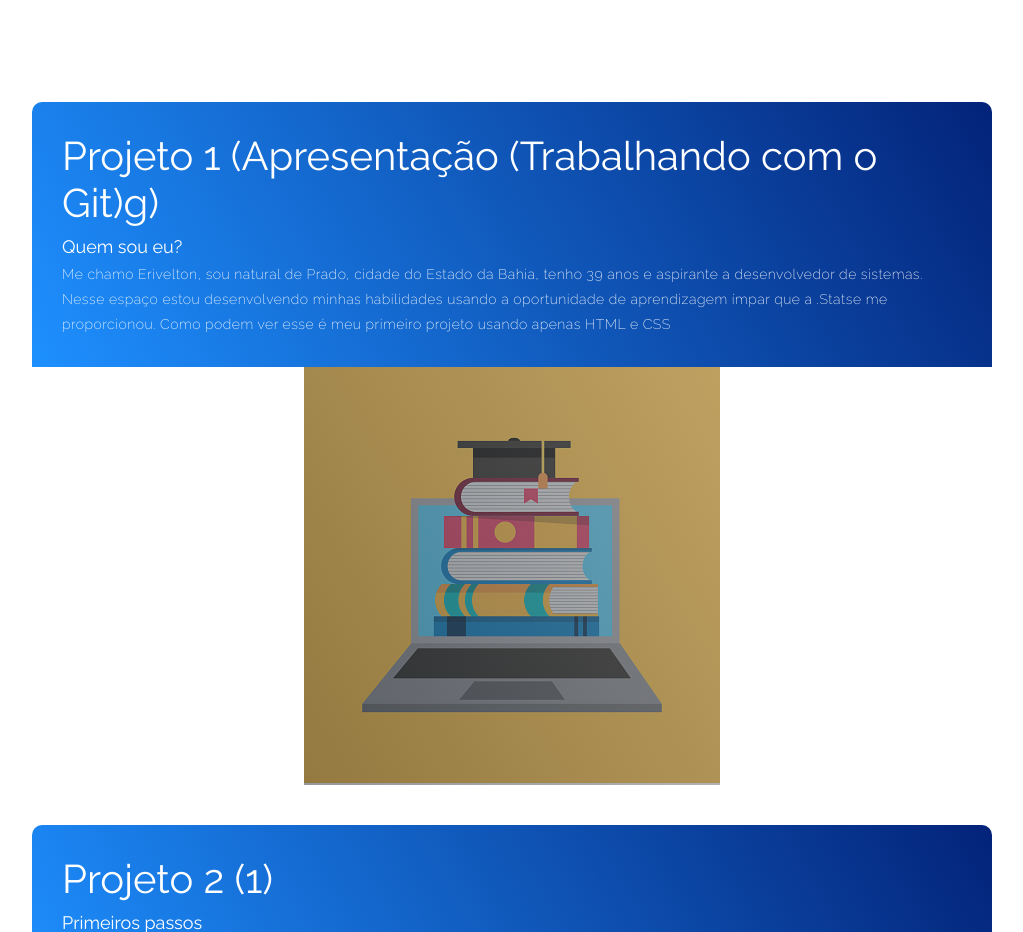
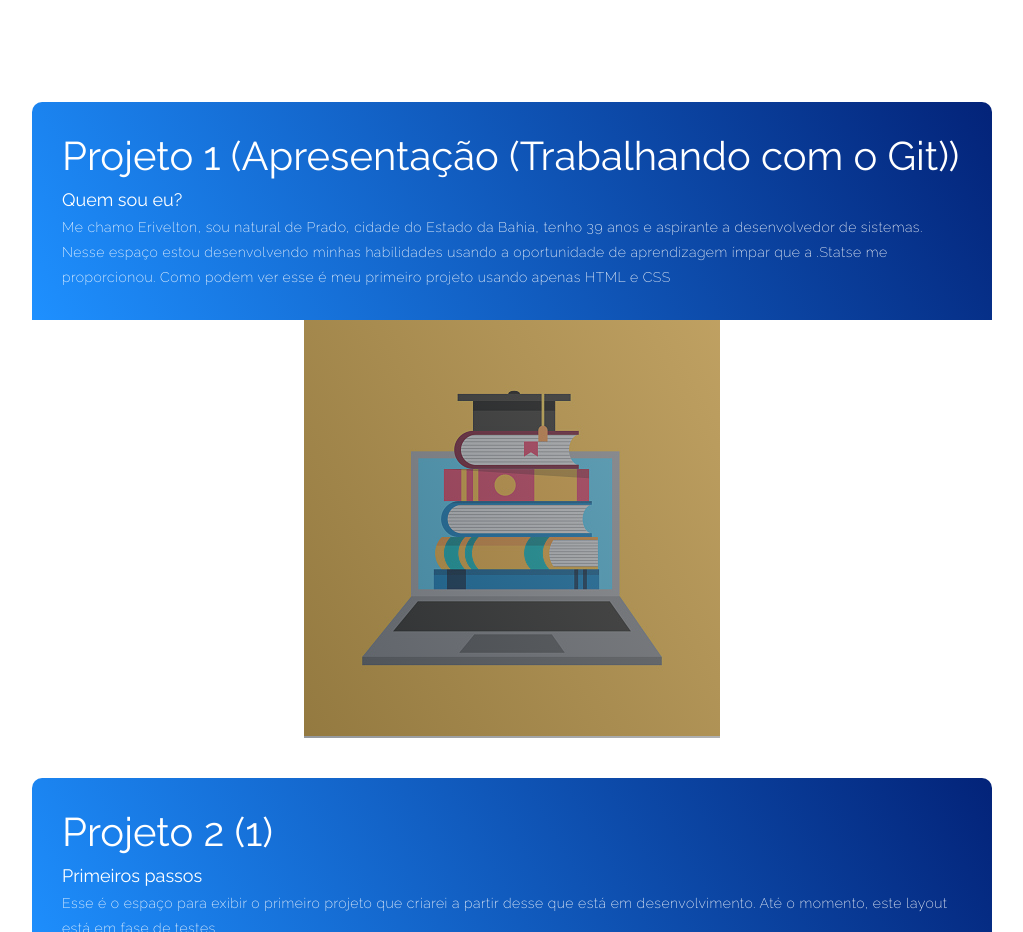
Before and after one commit to Erivelton123/portfolio-erivelton, a plain HTML site: page index.html in a window 1280 px wide. Shown: the part 1080-2012 px from the top of the page, without its empty margins (128-1151 px from the left). Drawn offline with Linux system fonts and the light colour scheme.

Commit message:
update title project 1

```diff
--- a/index.html
+++ b/index.html
@@ -28,7 +28,7 @@
             <div class="all-projects">
                 <div class="project-item">
                     <div class="project-info">
-                        <h1> Projeto 1 (Apresentação (Trabalhando com o Git)g)</h1>
+                        <h1> Projeto 1 (Apresentação (Trabalhando com o Git))</h1>
                         <h2>Quem sou eu?</h2>
                         <p>Me chamo Erivelton, sou natural de Prado, cidade do Estado da Bahia, tenho 39 anos e
                             aspirante a desenvolvedor de sistemas. Nesse espaço estou desenvolvendo minhas habilidades
```
